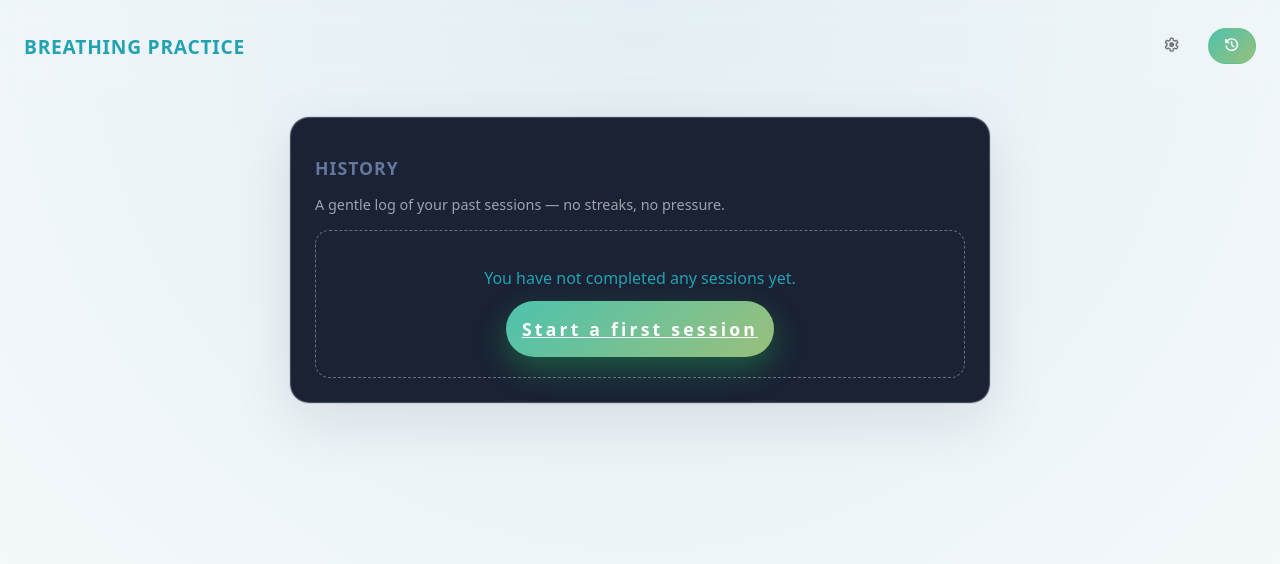
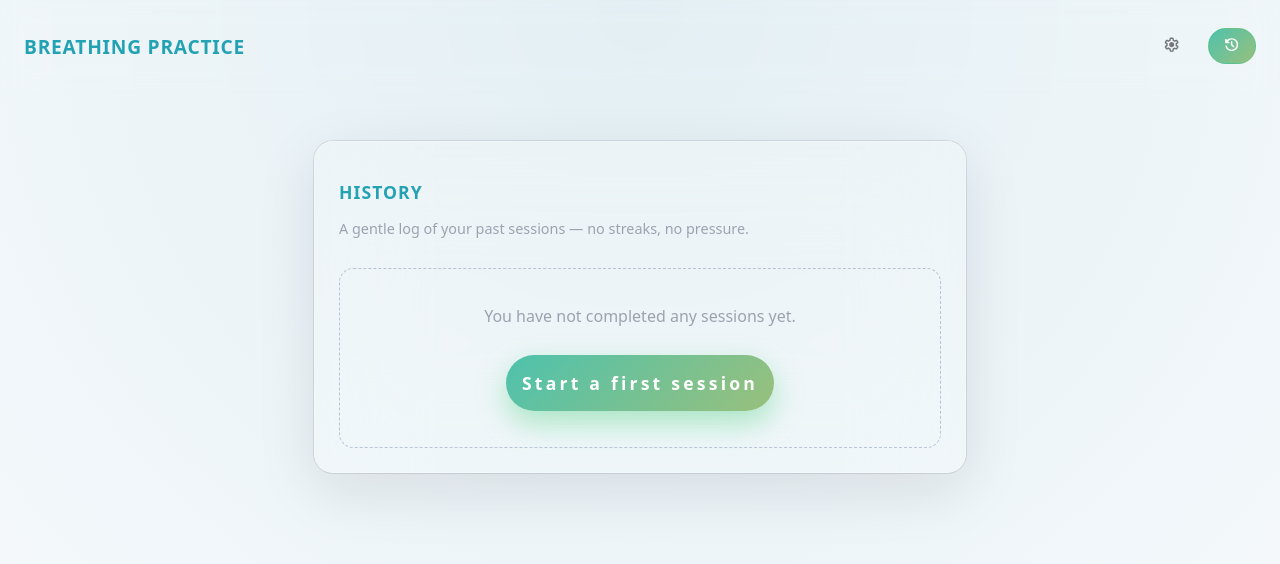
Before and after one commit to katmetax/breathing-practice, a Vue app: page /history in a window 1280 px wide. Shown: the top 564 px of the page. Built offline with nearby package versions, Linux system fonts and the light colour scheme.

Commit message:
Improve History Page UI

```diff
--- a/src/assets/main.css
+++ b/src/assets/main.css
@@ -48,7 +48,7 @@ a {
   --color-border-dashed-soft: rgba(148, 163, 184, 0.6);
 
   /* Text */
-  --color-text-main: #22a2b3;
+  --color-text-main: #777b82;
   --color-text-strong: #22a2b3;
   --color-text-muted: #9ca3af;
   --color-text-soft: #64779d;
@@ -99,6 +99,8 @@ a {
   max-width: 500px;
   border: none;
   cursor: pointer;
+  text-decoration: none;
+  margin: 1rem 0;
   transition:
     transform 120ms ease,
     box-shadow 120ms ease,
--- a/src/views/HistoryPage.vue
+++ b/src/views/HistoryPage.vue
@@ -1,14 +1,23 @@
 <template>
   <section class="history-page">
     <div class="history-panel">
+      <div class="glass-panel">
         <header class="history-header">
+          <div class="history-titles">
             <h2 class="history-title">History</h2>
             <p class="history-subtitle">
               A gentle log of your past sessions — no streaks, no pressure.
             </p>
-        <span v-if="totalNumberOfSessions > 0">
-          {{ totalNumberOfSessions }} completed sessions
-        </span>
+          </div>
+
+          <div
+            class="badge-base completed-sessions"
+            v-if="totalNumberOfSessions > 0"
+            title="Completed sessions"
+          >
+            <span class="number"><BreathIcon /> {{ totalNumberOfSessions }} </span>
+            <div class="glow-effect"></div>
+          </div>
         </header>
 
         <div v-if="sessions.length === 0" class="empty-state">
@@ -32,6 +41,7 @@
           </li>
         </ul>
       </div>
+    </div>
   </section>
 </template>
 
@@ -39,6 +49,7 @@
 import { computed } from 'vue'
 import { historyService } from '../services/historyService'
 import { presetManager } from '../services/presetManager'
+import BreathIcon from '~icons/material-symbols/air-rounded'
 
 const sessions = computed(() => historyService.listRecent(50))
 const totalNumberOfSessions = computed(() => historyService.listAll()?.length)
@@ -78,14 +89,31 @@ function formatDuration(seconds: number): string {
 }
 
 .history-panel {
-  background: var(--color-surface-panel-strong);
   border-radius: 1.2rem;
   padding: 1.5rem;
-  border: 1px solid var(--color-border-soft);
+}
+
+.glass-panel {
+  min-width: 550px;
+  padding: 1.5rem;
+
+  /* The core glass effect */
+  background: rgba(255, 255, 255, 0.2);
+  backdrop-filter: blur(50px);
+  -webkit-backdrop-filter: blur(10px); /* Safari support */
+
+  /* Border and Shadow for depth */
+  border: 1px solid rgba(255, 255, 255, 0.2);
+  border-radius: 1.2rem;
   box-shadow: var(--shadow-panel);
 }
 
+.history-titles {
+  flex: 1;
+}
+
 .history-header {
+  display: flex;
   margin-bottom: 1rem;
 }
 
@@ -93,7 +121,7 @@ function formatDuration(seconds: number): string {
   font-size: 1.1rem;
   letter-spacing: 0.06em;
   text-transform: uppercase;
-  color: var(--color-text-soft);
+  color: var(--color-text-strong);
 }
 
 .history-subtitle {
@@ -111,7 +139,55 @@ function formatDuration(seconds: number): string {
 
 .empty-text {
   margin-bottom: 0.75rem;
+  color: var(--color-text-muted);
+}
+
+.badge-base {
+  font-family: sans-serif;
+}
+
+.creative-wrapper {
+  position: relative;
+  display: inline-block;
+  padding: 10px;
+}
+
+.completed-sessions {
+  margin: 1rem 0.5rem 0;
+  position: relative;
+  display: flex;
+  align-items: center;
+  justify-content: center;
+  width: 65px;
+  height: 65px;
+  background: rgba(255, 255, 255, 0.4);
+  backdrop-filter: blur(6px);
+  border: 1px solid rgba(255, 255, 255, 0.6);
+  border-radius: 50%;
+  overflow: hidden;
+}
+
+.number {
+  display: flex;
+  position: relative;
+  z-index: 2;
   color: var(--color-text-strong);
+  font-weight: 900;
+  font-size: 17px;
+  text-shadow: 0 0 10px rgba(255, 255, 255, 0.8);
+}
+
+/* The colorful glow moving behind the glass */
+.glow-effect {
+  position: absolute;
+  top: -50%;
+  left: -50%;
+  width: 200%;
+  height: 200%;
+  background: var(--gradient-breath-circle);
+  opacity: 0.4;
+  filter: blur(10px);
+  transform: rotate(270deg);
 }
 
 .session-list {
@@ -127,10 +203,12 @@ function formatDuration(seconds: number): string {
   padding: 0.7rem 0.85rem;
   border-radius: 0.8rem;
   background: var(--color-surface-soft);
-  border: 1px solid var(--color-border-strong);
   display: flex;
   flex-direction: column;
-  gap: 0.25rem;
+}
+
+.session-item p {
+  margin: 0.5rem;
 }
 
 .session-main {
@@ -141,7 +219,7 @@ function formatDuration(seconds: number): string {
 
 .session-date {
   font-size: 0.9rem;
-  color: var(--color-text-strong);
+  color: var(--color-text-main);
 }
 
 .session-duration {
--- a/src/views/SettingsPage.vue
+++ b/src/views/SettingsPage.vue
@@ -1,4 +1,5 @@
 <template>
+  <section class="settings-page">
     <div class="panel">
       <div class="glass-panel">
         <h2 class="panel-title">Configure Session</h2>
@@ -93,7 +94,9 @@
               New Preset
             </button>
           </div>
-        <p v-if="presets.length === 0" class="muted">No presets yet. Create one to get started.</p>
+          <p v-if="presets.length === 0" class="muted">
+            No presets yet. Create one to get started.
+          </p>
           <ul v-else class="preset-list">
             <li v-for="preset in presets" :key="preset.id" class="preset-item">
               <div class="preset-row">
@@ -108,7 +111,8 @@
                   <span class="preset-name">{{ preset.name }}</span>
                   <span class="preset-meta">
                     {{ formatSeconds(preset.inhaleSec) }} / {{ formatSeconds(preset.holdInSec) }} /
-                  {{ formatSeconds(preset.exhaleSec) }} / {{ formatSeconds(preset.holdOutSec) }} sec
+                    {{ formatSeconds(preset.exhaleSec) }} /
+                    {{ formatSeconds(preset.holdOutSec) }} sec
                   </span>
                 </button>
 
@@ -145,6 +149,7 @@
         </section>
       </div>
     </div>
+  </section>
 </template>
 
 <script setup lang="ts">
@@ -354,6 +359,7 @@ onBeforeUnmount(() => {
   letter-spacing: 0.04em;
   text-transform: uppercase;
   margin-bottom: 1rem;
+  color: var(--color-text-strong);
 }
 
 .btn-primary {
```
Lines whose indentation alone changed are shown as unchanged.
